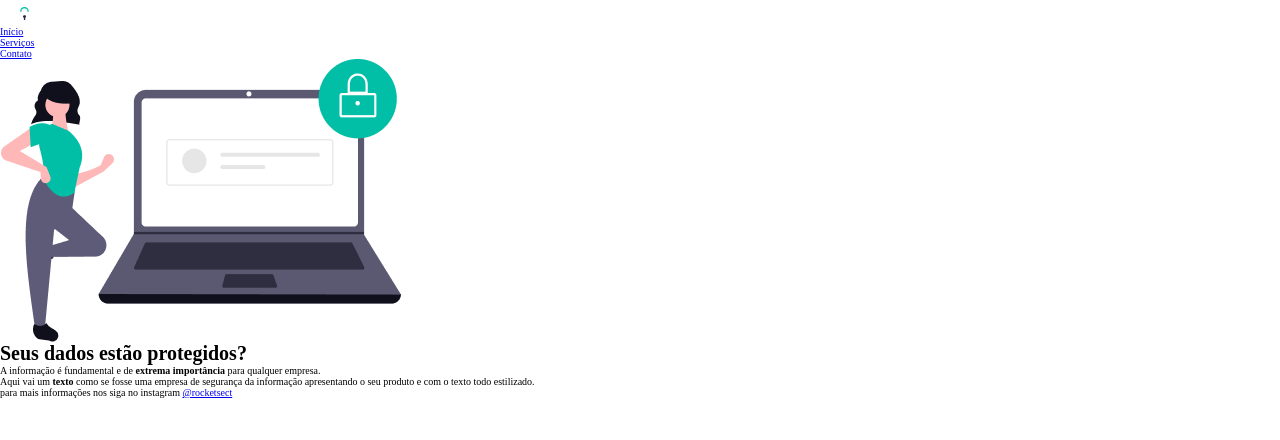
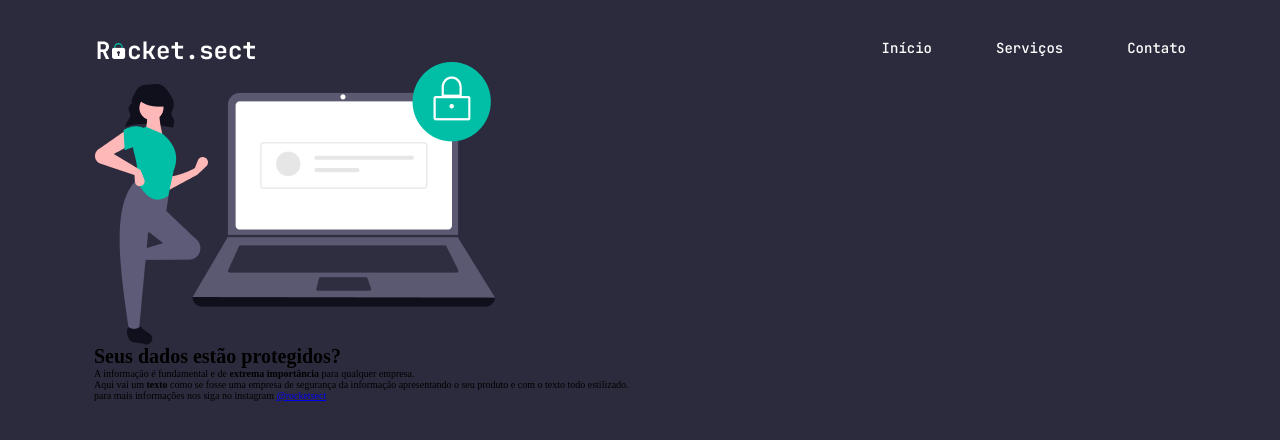
Before and after one commit to jvlimadev/EXPLORER-PROJETO03, a plain HTML site: page index.html in a window 1280 px wide. Drawn offline with Linux system fonts and the light colour scheme.

Commit message:
Cabeçalho de navegação pronto.

```diff
--- a/index.html
+++ b/index.html
@@ -1,5 +1,6 @@
 <!DOCTYPE html />
 <html lang="pt-BR">
+    <head>
         <meta charset="UTF-8" />
         <meta name="viewport" content="width=device-width, initial-scale=1.0" />
         <link rel="preconnect" href="https://fonts.googleapis.com"/>
@@ -9,15 +10,14 @@
 
         <link href="https://fonts.googleapis.com/css2?family=JetBrains+Mono:wght@400;500;700&family=Open+Sans:wght@400;500;700&display=swap" rel="stylesheet"/>
         <link rel="stylesheet" href="style.css"/>
-
-
-</html>
+    </head>
     <body>
         <div class="page">
             <header class="cabecalho">
+                <a href="#" class="cabecalho__logo"><img src="assets/imagem/logo/logo .png" alt="Logo da rocket.sect"></a>
+
                 <nav class="cabecalho__navegacao">
                     <ul class="cabecalho__lista">
-                    <li class="cabecalho__items"><a href="#" class="cabecalho__link"> <img src="assets/imagem/logo/logo .png" alt="Logo da rocket.sect"></a></li>
                         <li class="cabecalho__items"><a href="#" class="cabecalho__link">Início</a></li>
                         <li class="cabecalho__items"><a href="#" class="cabecalho__link">Serviços</a></li>
                         <li class="cabecalho__items"><a href="#" class="cabecalho__link">Contato</a></li>
--- a/style.css
+++ b/style.css
@@ -20,3 +20,37 @@
     padding: 0;
     box-sizing: border-box;
 }
+
+body {
+    background-color: var(--bg-color-page);
+}
+
+.page {
+    width: 109.2rem;
+    margin: 0 auto;
+    padding: 3.4rem 0;
+}
+
+.cabecalho {
+    display: flex;
+    justify-content: space-between;
+    align-items: center;
+}
+
+.cabecalho__lista {
+    display: flex;
+    gap: 6.4rem;
+}
+
+.cabecalho__items {
+    list-style: none;
+}
+
+.cabecalho__link {
+    font-family: var(--ff-page);
+    color: var(--fc-nav);
+    font-size: 1.4rem;
+    line-height: 2.8rem;
+    font-weight: 500;
+    text-decoration: none;
+}
```
Lines whose indentation alone changed are shown as unchanged.
